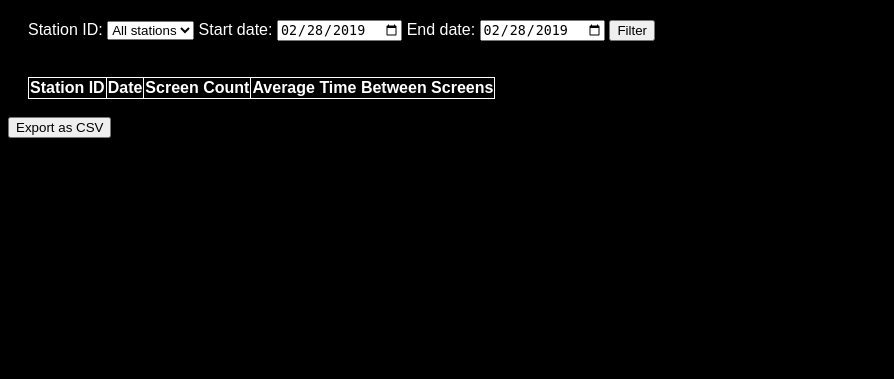
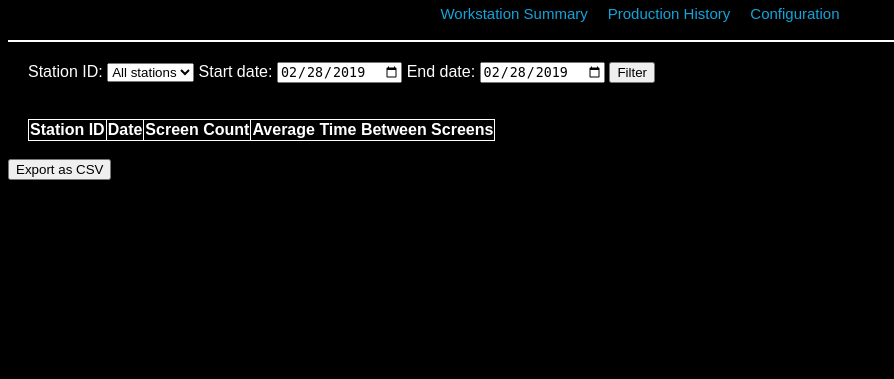
Before and after one commit to Roboxes-LLC/FactoryStats, a PHP site: page /factoryMonitor/historicalData.php in a window 1280 px wide. Shown: the part 117-496 px from the top of the page, without its empty margins (0-894 px from the left). Run offline with PHP 8.4, Linux system fonts and the light colour scheme; data that the repository does not hold is empty.

Commit message:
Added early menu system.

```diff
--- a/website/common/menu.php
+++ b/website/common/menu.php
@@ -1,7 +1,7 @@
 <div class="flex-horizontal menu-div">
    <div class="menu-item-spacer"></div>
-   <div class="menu-item" onclick="jumpTo(WORKSTATION_SUMMARY)">Workstation Summary</div>
-   <div class="menu-item" onclick="jumpTo(PRODUCTION_HISTORY)">Production History</div>
-   <div class="menu-item" onclick="jumpTo(CONFIGURATION)">Configuration</div>
+   <div class="menu-item"><a href="/flexscreen/factoryMonitor/workstationSummary.php">Workstation Summary</a></div>
+   <div class="menu-item"><a href="/flexscreen/factoryMonitor/historicalData.php">Production History</a></div>
+   <div class="menu-item"><a href="/flexscreen/factoryMonitor/hardwareButton.php">Configuration</a></div>
    <div class="menu-item-spacer"></div>
 </div>
--- a/website/factoryMonitor/historicalData.php
+++ b/website/factoryMonitor/historicalData.php
@@ -175,6 +175,8 @@ function renderStationOptions()
       <div><img src="../images/flexscreen-logo-hompage-2.png" width="350px"></div>
    </div>
 
+   <?php include '../common/menu.php';?>
+
    <div class="flex-horizonal historical-data-filter-div">
       <form action="#">
       <label>Station ID: </label><select name="stationId"><?php renderStationOptions();?></select>
--- a/website/flexscreen.css
+++ b/website/flexscreen.css
@@ -27,6 +27,17 @@
    border-color: #14a3db;
    cursor: pointer;
 }
+
+.menu-item a {
+  color: #14a3db;
+  text-decoration: none;
+}
+
+.menu-item:hover a {
+   color: white;
+   text-decoration: none;
+}
+
 
 table {
    border-collapse: collapse;
```
